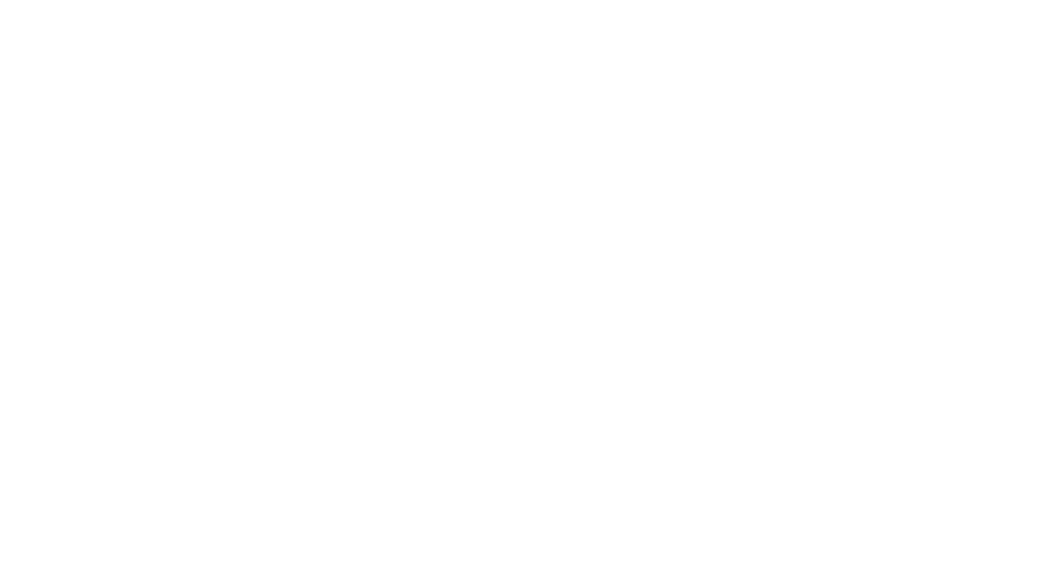
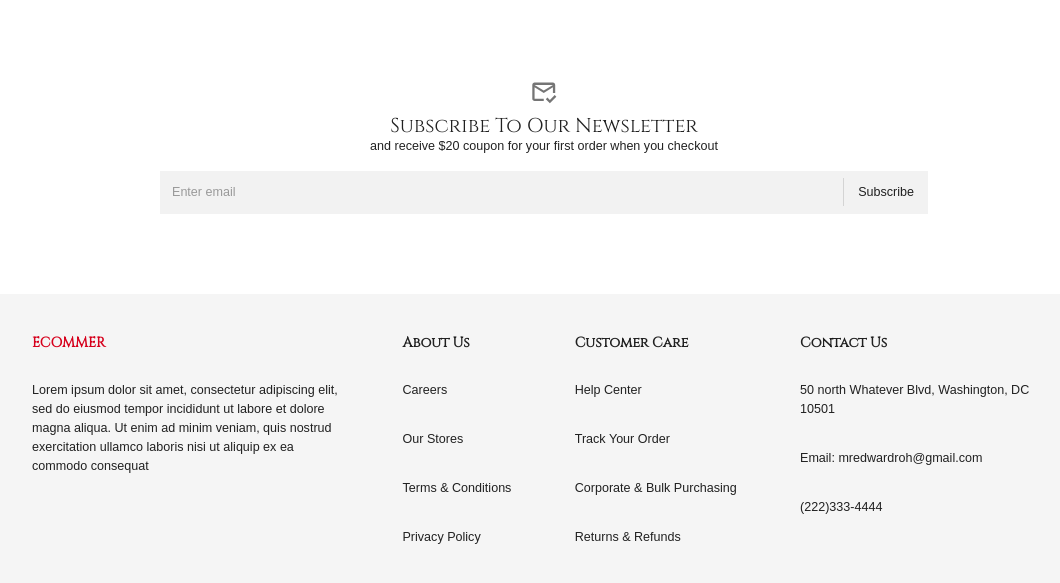
Before and after one commit to alinukerotester/React-Ecommerce-App-Stripe-Payment, a React (Create React App) app in the folder client/: page / in a window 1280 px wide. Shown: the part 911-1494 px from the top of the page, without its empty margins (96-1156 px from the left). Before the commit the page ends 981 px from the top, so only its background shows below. Built offline with nearby package versions, Linux system fonts and the light colour scheme; no server answers; a web font is replaced by a local one.

Commit message:
two more files

```diff
--- a/client/src/App.js
+++ b/client/src/App.js
@@ -2,7 +2,7 @@
 import { BrowserRouter, Routes, Route, useLocation } from "react-router-dom";
 import Home from "./scenes/home/Home";
 import Navbar from "./scenes/global/Navbar";
-// import Footer from "./scenes/global/Footer";
+import Footer from "./scenes/global/Footer";
 import ItemDetails from "./scenes/itemDetails/ItemDetails";
 import CartMenu from "./scenes/global/CartMenu";
 import Checkout from "./scenes/checkout/Checkout";
@@ -31,7 +31,7 @@
           <Route path="checkout/success" element={<Confirmation />} />
         </Routes>
         <CartMenu />
-        {/* <Footer /> */}
+        <Footer />
       </BrowserRouter>
     </div>
   );
--- /dev/null
+++ b/client/src/scenes/global/Footer.jsx
@@ -0,0 +1,74 @@
+import { useTheme } from "@mui/material";
+import { Box, Typography } from "@mui/material";
+import { shades } from "../../theme";
+
+function Footer() {
+    const {
+        palette: { neutral },
+    } = useTheme();
+    return (
+        <Box marginTop="70px" padding="40px 0" backgroundColor={neutral.light}>
+            <Box
+                width="80%"
+                margin="auto"
+                display="flex"
+                justifyContent="space-between"
+                flexWrap="wrap"
+                rowGap="30px"
+                columnGap="clamp(20px, 30px, 40px)"
+            >
+                <Box width="clamp(20%, 30%, 40%)">
+                    <Typography
+                        variant="h4"
+                        fontWeight="bold"
+                        mb="30px"
+                        color={shades.secondary[500]}
+                    >
+                        ECOMMER
+                    </Typography>
+                    <div>
+                        Lorem ipsum dolor sit amet, consectetur adipiscing elit, sed do
+                        eiusmod tempor incididunt ut labore et dolore magna aliqua. Ut enim
+                        ad minim veniam, quis nostrud exercitation ullamco laboris nisi ut
+                        aliquip ex ea commodo consequat
+                    </div>
+                </Box>
+
+                <Box>
+                    <Typography variant="h4" fontWeight="bold" mb="30px">
+                        About Us
+                    </Typography>
+                    <Typography mb="30px">Careers</Typography>
+                    <Typography mb="30px">Our Stores</Typography>
+                    <Typography mb="30px">Terms & Conditions</Typography>
+                    <Typography mb="30px">Privacy Policy</Typography>
+                </Box>
+
+                <Box>
+                    <Typography variant="h4" fontWeight="bold" mb="30px">
+                        Customer Care
+                    </Typography>
+                    <Typography mb="30px">Help Center</Typography>
+                    <Typography mb="30px">Track Your Order</Typography>
+                    <Typography mb="30px">Corporate & Bulk Purchasing</Typography>
+                    <Typography mb="30px">Returns & Refunds</Typography>
+                </Box>
+
+                <Box width="clamp(20%, 25%, 30%)">
+                    <Typography variant="h4" fontWeight="bold" mb="30px">
+                        Contact Us
+                    </Typography>
+                    <Typography mb="30px">
+                        50 north Whatever Blvd, Washington, DC 10501
+                    </Typography>
+                    <Typography mb="30px" sx={{ wordWrap: "break-word" }}>
+                        Email: mredwardroh@gmail.com
+                    </Typography>
+                    <Typography mb="30px">(222)333-4444</Typography>
+                </Box>
+            </Box>
+        </Box>
+    );
+}
+
+export default Footer;
--- a/client/src/scenes/home/Subscribe.jsx
+++ b/client/src/scenes/home/Subscribe.jsx
@@ -1,4 +1,40 @@
+import { Box, InputBase, Divider, Typography, IconButton } from "@mui/material";
+import MarkEmailReadOutlinedIcon from "@mui/icons-material/MarkEmailReadOutlined";
+import { useState } from "react";
 
-const Subscribe = () => { }
+const Subscribe = () => {
+    const [email, setEmail] = useState("");
+
+    return (
+        <Box width="80%" margin="80px auto" textAlign="center">
+            <IconButton>
+                <MarkEmailReadOutlinedIcon fontSize="large" />
+            </IconButton>
+            <Typography variant="h3">Subscribe To Our Newsletter</Typography>
+            <Typography>
+                and receive $20 coupon for your first order when you checkout
+            </Typography>
+            <Box
+                p="2px 4px"
+                m="15px auto"
+                display="flex"
+                alignItems="center"
+                width="75%"
+                backgroundColor="#F2F2F2"
+            >
+                <InputBase
+                    sx={{ ml: 1, flex: 1 }}
+                    placeholder="Enter email"
+                    onChange={(e) => setEmail(e.target.value)}
+                    value={email}
+                />
+                <Divider sx={{ height: 28, m: 0.5 }} orientation="vertical" />
+                <Typography sx={{ p: "10px", ":hover": { cursor: "pointer" } }}>
+                    Subscribe
+                </Typography>
+            </Box>
+        </Box>
+    );
+};
 
 export default Subscribe;
```
